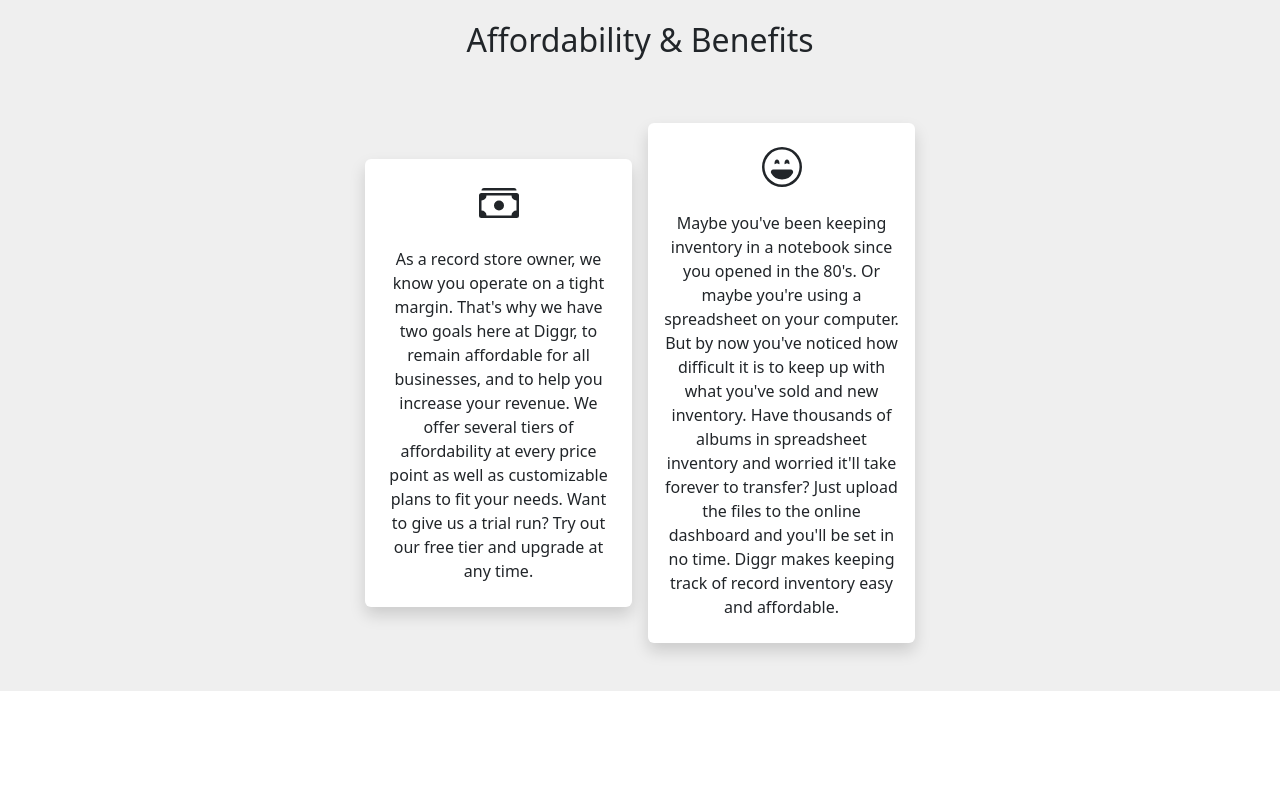
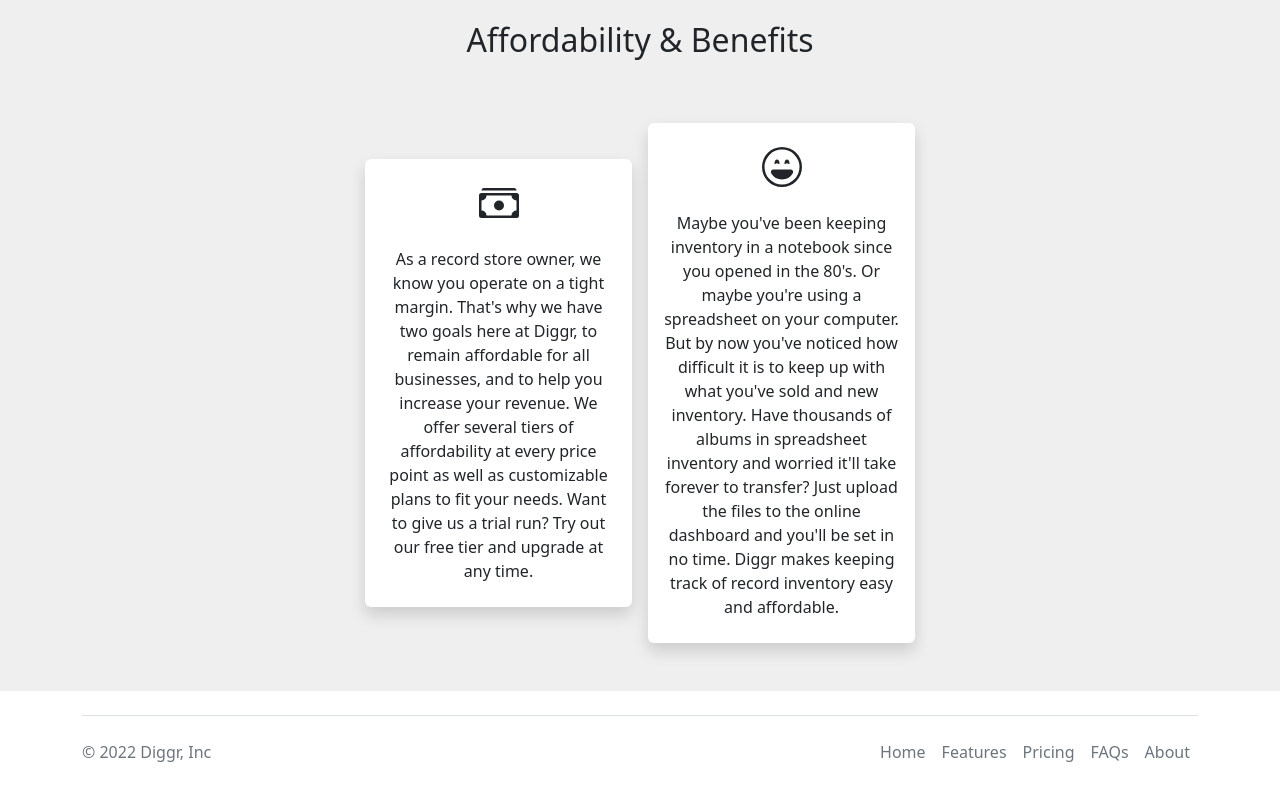
Before and after one commit to Br0Br0meliad/Diggr.io, a website: page index.html in a window 1280 px wide. Shown: the part 1382-2182 px from the top of the page. Before the commit the page ends 2073 px from the top, so only its background shows below. Drawn offline with nearby package versions, Linux system fonts and the light colour scheme.

Commit message:
added footer

```diff
--- a/index.html
+++ b/index.html
@@ -136,7 +136,23 @@
   </div>
 
 </section>
+<div class="container">
+  <footer class="d-flex flex-wrap justify-content-between align-items-center py-3 my-4 border-top">
+    <p class="col-md-4 mb-0 text-muted">&copy; 2022 Diggr, Inc</p>
 
+    <a href="/" class="col-md-4 d-flex align-items-center justify-content-center mb-3 mb-md-0 me-md-auto link-dark text-decoration-none">
+      <svg class="bi me-2" width="40" height="32"><use xlink:href="#bootstrap"/></svg>
+    </a>
+
+    <ul class="nav col-md-4 justify-content-end">
+      <li class="nav-item"><a href="#" class="nav-link px-2 text-muted">Home</a></li>
+      <li class="nav-item"><a href="#" class="nav-link px-2 text-muted">Features</a></li>
+      <li class="nav-item"><a href="#" class="nav-link px-2 text-muted">Pricing</a></li>
+      <li class="nav-item"><a href="#" class="nav-link px-2 text-muted">FAQs</a></li>
+      <li class="nav-item"><a href="#" class="nav-link px-2 text-muted">About</a></li>
+    </ul>
+  </footer>
+</div>
 
 
 
```
Also changed, not shown: pricing.html (+16 -0 lines).
